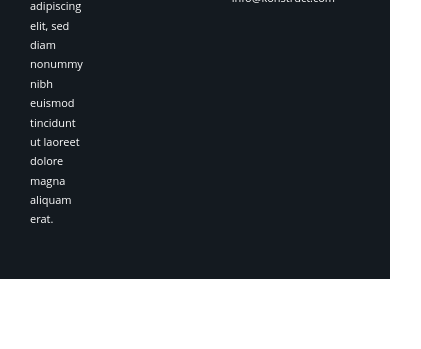
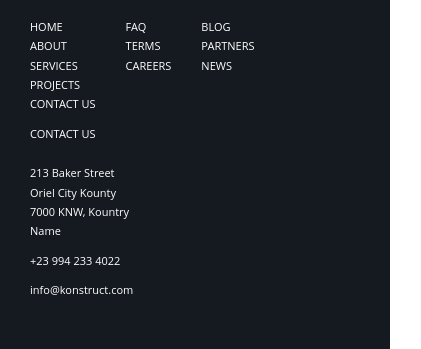
Before and after one commit to DStarky/konstruct-layout, a website built with Vite: page index.html in a window 390 px wide. Shown: the part 3974-4323 px from the top of the page, 421 px wide, since content can reach past the window. Before the commit the page ends 4253 px from the top, so only its background shows below. Built offline with nearby package versions, Linux system fonts and the light colour scheme; files whose address does not match are found by name.

Commit message:
adaprive for grid

```diff
--- a/index.html
+++ b/index.html
@@ -137,24 +137,26 @@
           magna aliquam erat.</p>
       </section>
       <p class="info__title info__links">Links</p>
-      <ul class="info__list list-1">
+      <div class="info__lists">
+        <ul class="info__list">
           <li><a href="#" class="info__link">Home</a></li>
           <li><a href="#" class="info__link">About</a></li>
           <li><a href="#" class="info__link">Services</a></li>
           <li><a href="#" class="info__link">Projects</a></li>
           <li><a href="#" class="info__link">Contact us</a></li>
         </ul>
-      <ul class="info__list list-2">
+        <ul class="info__list">
           <li><a href="#" class="info__link">FAQ</a></li>
           <li><a href="#" class="info__link">Terms</a></li>
           <li><a href="#" class="info__link">Careers</a></li>
 
         </ul>
-      <ul class="info__list list-3">
+        <ul class="info__list">
           <li><a href="#" class="info__link">Blog</a></li>
           <li><a href="#" class="info__link">Partners</a></li>
           <li><a href="#" class="info__link">News</a></li>
         </ul>
+      </div>
       <p class="info__title info__contact">Contact us</p>
       <div class="info__adresses">
         <p class="info__text">213 Baker Street Oriel City Kounty 7000 KNW, Kountry Name</p>
--- a/src/styles/sections/_info.scss
+++ b/src/styles/sections/_info.scss
@@ -7,12 +7,31 @@
 
   &__container {
     display: grid;
-    grid-template-areas: "company . . . links . . contact . ."
-      "info info info . list-1 list-2 list-3 adress . social"
+    gap: 1rem;
+    grid-template-areas: "company . . links . . contact . ."
+      "info info info lists lists lists adress adress social"
     ;
-    grid-template-columns: repeat(10, 1fr);
+    grid-template-columns: repeat(8, 1fr);
 
+    @media screen and (max-width: 768px) {
+      grid-template-columns: repeat(7, 1fr);
+      grid-template-areas: "company . . . links . . "
+        "info info info . lists lists lists"
+        "contact . . . . . ."
+        "adress . social . . . ."
+      ;
+    }
 
+    @media screen and (max-width:576px) {
+      grid-template-columns: repeat(3, 1fr);
+      grid-template-areas: "company . ."
+        "info info info"
+        "links . ."
+        "lists lists lists"
+        "contact . ."
+        "adress . social"
+      ;
+    }
 
   }
 
@@ -55,6 +74,7 @@
 
   &__adresses {
     grid-area: adress;
+    max-width: 10rem;
 
 
     &>a {
@@ -81,19 +101,15 @@
     height: 1.2rem;
     width: 1.2rem;
   }
+
+  &__lists {
+    grid-area: lists;
+    display: flex;
+    gap: 3rem;
+  }
 }
 
-.list-1 {
-  grid-area: list-1;
-}
 
-.list-2 {
-  grid-area: list-2;
-}
-
-.list-3 {
-  grid-area: list-3;
-}
 
 .info-icon-1 {
   background-image: url('img/facebook.svg');
```
Lines whose indentation alone changed are shown as unchanged.
